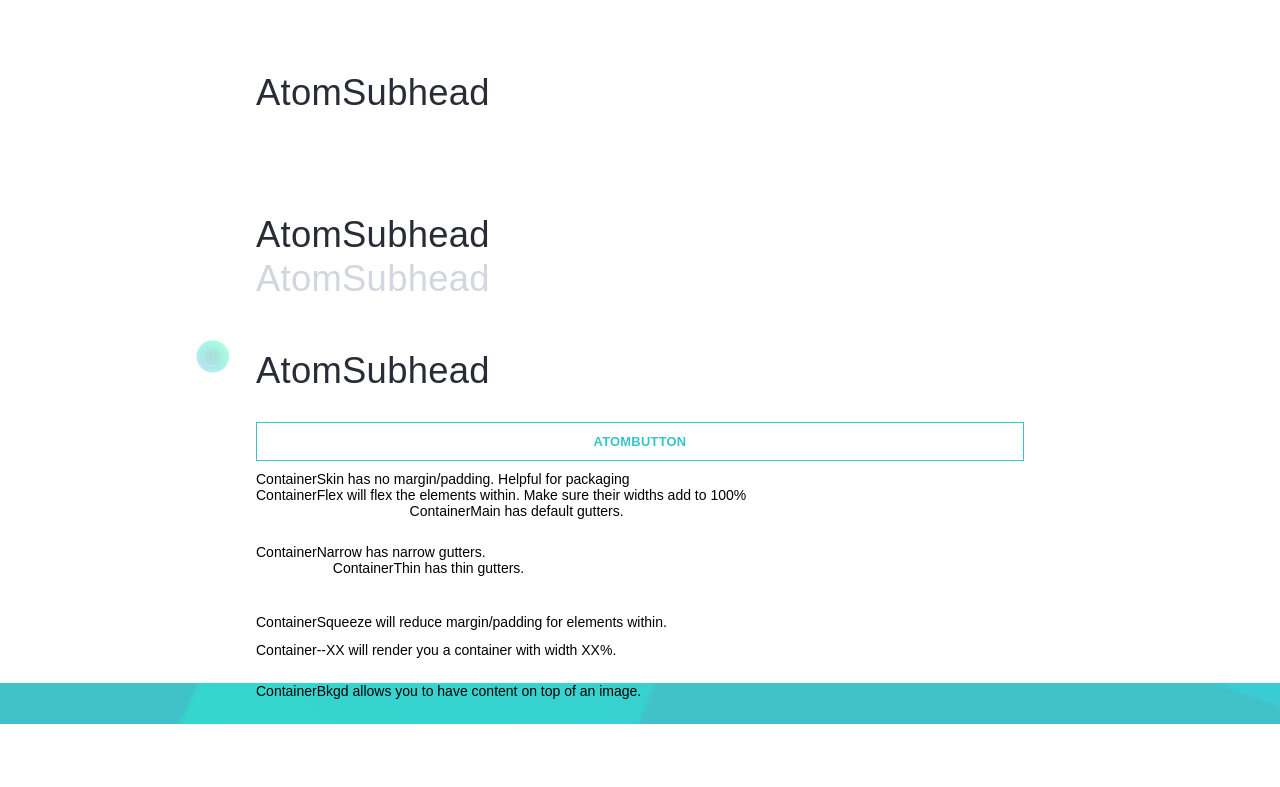
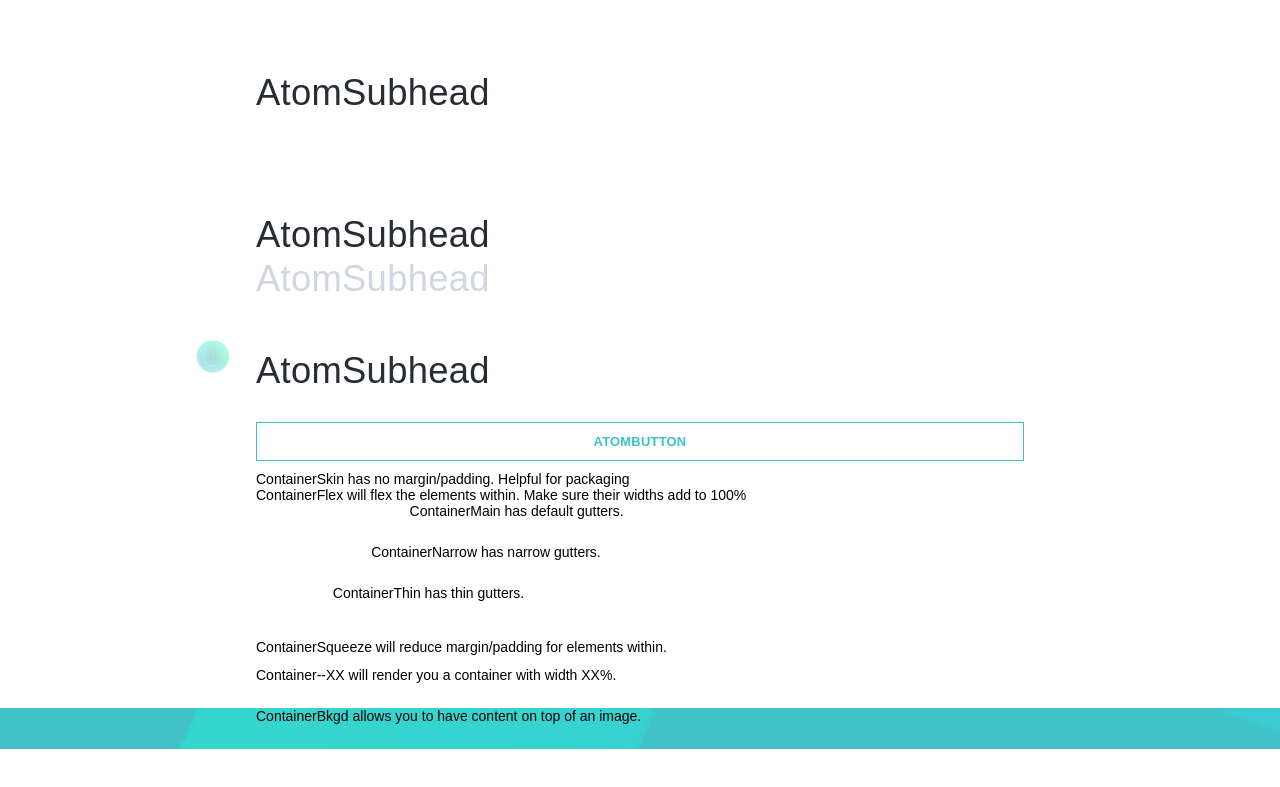
Before and after one commit to eb-namchi/brand-styleguide, a plain HTML site: page public/mastermodules.html in a window 1280 px wide. Shown: the part 5712-6499 px from the top of the page. Drawn offline with Linux system fonts and the light colour scheme; a web font is replaced by a local one.

Commit message:
add narrow

```diff
--- a/public/css/atoms.scss
+++ b/public/css/atoms.scss
@@ -1051,7 +1051,7 @@ html {
 	}
 }
 
-.container--wide {
+.container--narrow {
 	padding: 0 15% $margin-v-default 15%;
 }
 
```
Also changed, not shown: public/css/atoms.css, 1 other file.
